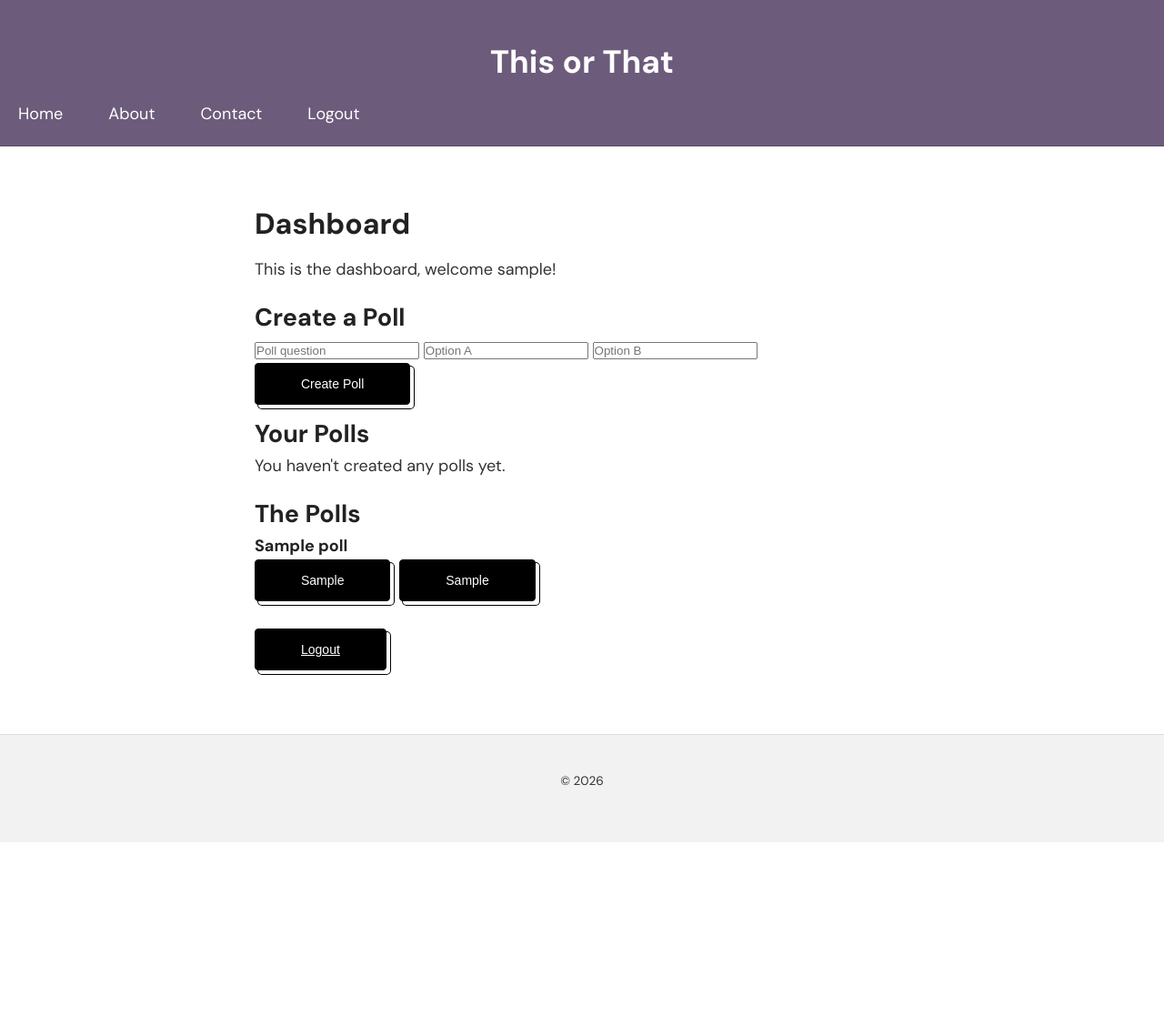
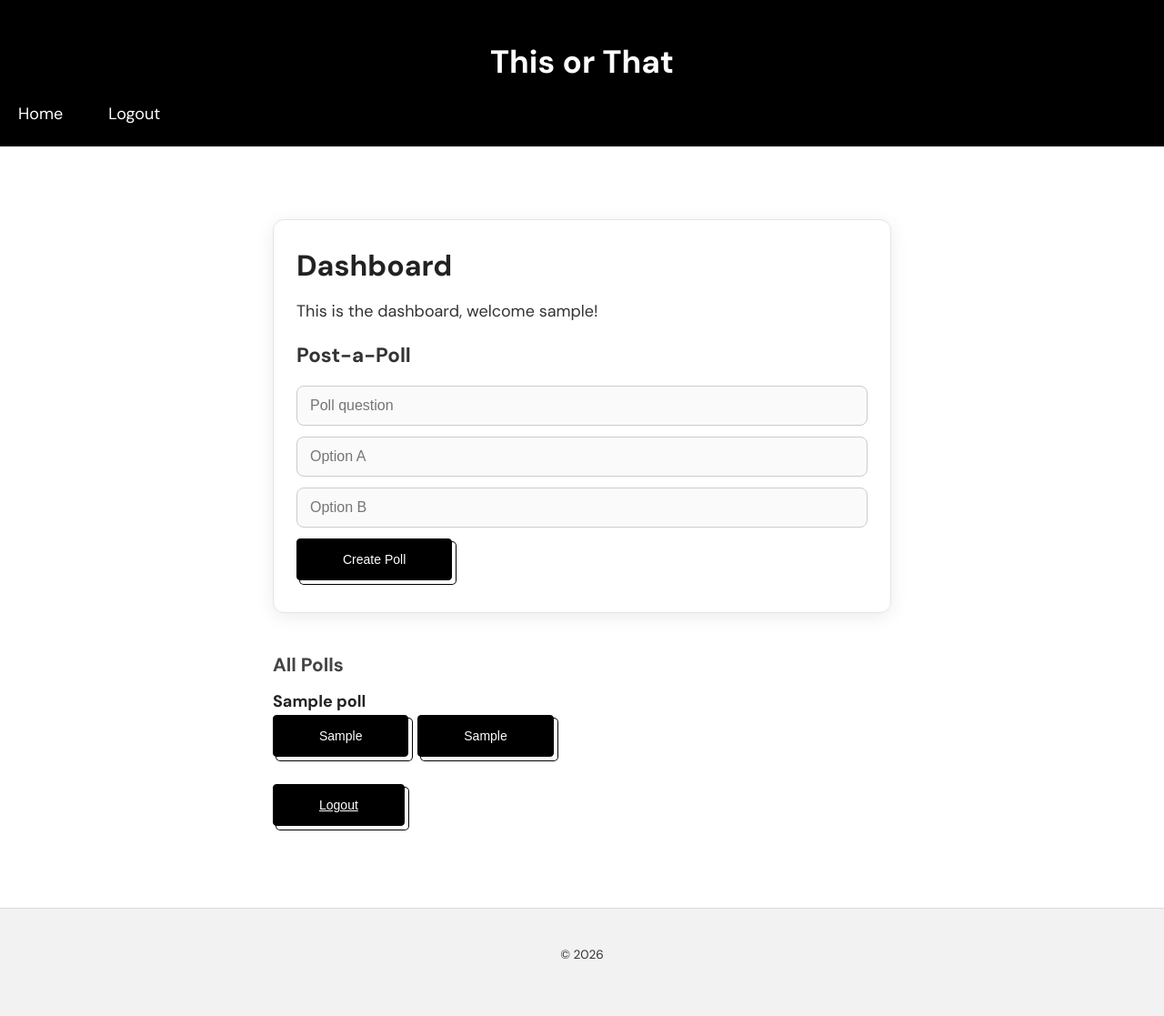
Before and after one commit to FredC19/Live-Voting-Platform, a Flask app: page /dashboard in a window 1280 px wide. Shown: the whole page at 91% size. Before the commit the page ends 926 px from the top, so only its background shows below. Run offline with Flask 3, Linux system fonts and the light colour scheme; the visitor is signed in with stand-in values (Sample User, id 1); tables that the repository leaves empty hold one stand-in row (values such as "Sample post"); some libraries are stand-ins or nearby versions.

Commit message:
Styled the dashboard

```diff
--- a/main.py
+++ b/main.py
@@ -100,7 +100,7 @@ def dashboard():
     if "username" in session:
         user = User.query.filter_by(username=session['username']).first()
         my_polls = Poll.query.filter_by(creator_id=user.id).all()
-        all_polls = Poll.query.all()
+        all_polls = Poll.query.order_by(Poll.id.desc()).all()
         return render_template("dashboard.html", username=session['username'], my_polls=my_polls,all_polls=all_polls)
     return redirect(url_for('home'))
 
@@ -143,28 +143,25 @@ def create_poll():
 @app.route("/vote/<int:poll_id>", methods=["POST"])
 def vote(poll_id):
     if "username" not in session:
-        return redirect(url_for("home"))
+        return "Not logged in", 401
 
     user = User.query.filter_by(username=session["username"]).first()
     poll = Poll.query.get_or_404(poll_id)
 
-    #do not allow the account to vote twice.
+    # user can not vote twice.
     existing_vote = Vote.query.filter_by(user_id=user.id, poll_id=poll_id).first()
     if existing_vote:
-        flash("You have already voted on this poll.")
-        return redirect(url_for("dashboard"))
+        return "<p style='color:red;'>You already voted.</p>"
 
     choice = request.form.get("choice")
     if choice not in ["A", "B"]:
-        flash("Invalid vote.")
-        return redirect(url_for("dashboard"))
+        return "<p style='color:red;'>Invalid vote.</p>"
 
     new_vote = Vote(user_id=user.id, poll_id=poll_id, choice=choice)
     db.session.add(new_vote)
     db.session.commit()
 
-    flash("Vote submitted!")
-    return redirect(url_for("dashboard"))
+    return "<p style='color:green;'>Vote submitted!</p>"
 
 
 
--- a/static/styles.css
+++ b/static/styles.css
@@ -1,3 +1,72 @@
+/* Main dashboard wrapper */
+.dashboard-container {
+  width: 100%;
+  max-width: 900px;
+  margin: 0 auto;
+  padding: 20px;
+}
+
+/* Create Poll section */
+.create-poll {
+  width: 100%;
+  padding: 25px;
+  background: #ffffff;
+  border-radius: 12px;
+  box-shadow: 0 4px 20px rgba(0,0,0,0.08);
+  border: 1px solid #e5e5e5;
+  margin-bottom: 40px;
+}
+
+.create-poll h2 {
+  margin-bottom: 15px;
+  font-size: 1.4rem;
+  font-weight: 700;
+  color: #333;
+}
+
+/* Inputs */
+.create-poll .input-field {
+  width: 100%;
+  padding: 12px 14px;
+  margin-bottom: 12px;
+  border-radius: 8px;
+  border: 1px solid #ccc;
+  font-size: 1rem;
+  background: #fafafa;
+  transition: border 0.2s ease;
+}
+
+.create-poll .input-field:focus {
+  border-color: #6c5b7b;
+  background: #fff;
+  outline: none;
+}
+
+/* Poll list section */
+.poll-lists h2 {
+  margin-top: 20px;
+  margin-bottom: 10px;
+  font-size: 1.3rem;
+  font-weight: 600;
+  color: #444;
+}
+
+/* Poll card */
+.poll-card {
+  background: #fff;
+  padding: 18px;
+  margin-bottom: 20px;
+  border-radius: 10px;
+  border: 1px solid #e5e5e5;
+  box-shadow: 0 2px 10px rgba(0,0,0,0.05);
+}
+
+.poll-card strong {
+  font-size: 1.1rem;
+  display: block;
+  margin-bottom: 10px;
+}
+
 .button-50 {
   appearance: button;
   background-color: #000;
--- a/templates/base.html
+++ b/templates/base.html
@@ -5,6 +5,7 @@
   <meta name="viewport" content="width=device-width, initial-scale=1.0">
   <title>{% block title %}Voting Platform{% endblock %}</title>
   <link href="https://fonts.googleapis.com/css2?family=DM+Sans:wght@400;500;700&display=swap" rel="stylesheet">
+  <script src="https://unpkg.com/htmx.org@1.9.10"></script>
   <style>
     * {
       margin: 0;
@@ -22,8 +23,8 @@
 
     header {
       padding: 40px 20px 20px;
-      background: #6c5b7b;
-      border-bottom: 1px solid #5a4a68;
+      background: #000000;
+      border-bottom: 1px solid #000000;
     }
 
     nav a {
@@ -73,6 +74,8 @@
       border-top: 1px solid #ddd;
       background: #f2f2f2;
     }
+
+
   </style>
 </head>
 <body>
@@ -82,8 +85,6 @@
 
   <nav class="navbar">
     <a href="{{ url_for('home') }}">Home</a>
-    <a href="#">About</a>
-    <a href="#">Contact</a>
 
     {% if session.get('username') %}
       <a href="{{ url_for('logout') }}">Logout</a>
--- a/templates/dashboard.html
+++ b/templates/dashboard.html
@@ -4,11 +4,13 @@
 
 {% block content %}
 <link rel="stylesheet" href="{{ url_for('static', filename='styles.css') }}">
-<div class="container">
+<div class="dashboard-container">
+
+  <section class="create-poll">
   <h1>Dashboard</h1>
 
   <p>This is the dashboard, welcome {{ username }}!</p>
-  <h2>Create a Poll</h2>
+  <h2>Post-a-Poll</h2>
 
   <form action="{{ url_for('create_poll') }}" method="post">
     <input type="text" name="question" placeholder="Poll question" required class="input-field">
@@ -16,34 +18,47 @@
     <input type="text" name="option_b" placeholder="Option B" required class="input-field">
     <button type="submit" class="button-50">Create Poll</button>
   </form>
+</section>
 
-  <h2>Your Polls</h2>
 
-  {% if polls %}
-    <ul>
-      {% for poll in polls %}
-        <li>
-          <strong>{{ poll.question }}</strong><br>
-          A: {{ poll.option_a }}<br>
-          B: {{ poll.option_b }}
-        </li>
-      {% endfor %}
-    </ul>
-  {% else %}
-    <p>You haven't created any polls yet.</p>
-  {% endif %}
 
-  <h2>The Polls</h2>
-  {% for poll in all_polls %}
-    <div style="margin-bottom: 20px;">
-      <strong>{{ poll.question }}</strong><br>
+<section class="poll-lists">
 
-      <form action="{{ url_for('vote', poll_id=poll.id) }}" method="post">
-        <button type="submit" name="choice" value="A" class="button-50">{{ poll.option_a }}</button>
-        <button type="submit" name="choice" value="B" class="button-50">{{ poll.option_b }}</button>
-      </form>
+<h2>All Polls</h2>
+
+{% for poll in all_polls %}
+  <div class="poll" style="margin-bottom: 20px;">
+    <strong>{{ poll.question }}</strong><br>
+
+    <div
+      hx-target="#poll-result-{{ poll.id }}"
+      hx-swap="innerHTML"
+    >
+      <button
+        class="button-50"
+        hx-post="{{ url_for('vote', poll_id=poll.id) }}"
+        hx-include="[name='choice']"
+        name="choice"
+        value="A"
+      >
+        {{ poll.option_a }}
+      </button>
+
+      <button
+        class="button-50"
+        hx-post="{{ url_for('vote', poll_id=poll.id) }}"
+        hx-include="[name='choice']"
+        name="choice"
+        value="B"
+      >
+        {{ poll.option_b }}
+      </button>
     </div>
-  {% endfor %}
+
+    <div id="poll-result-{{ poll.id }}"></div>
+  </div>
+{% endfor %}
+</section>
 
 
   <a href="{{ url_for('logout') }}" class="button-50">Logout</a>
```
